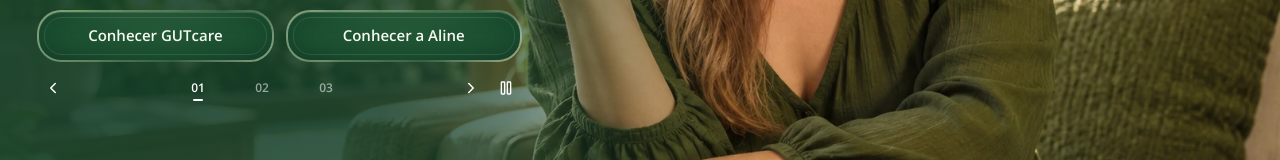
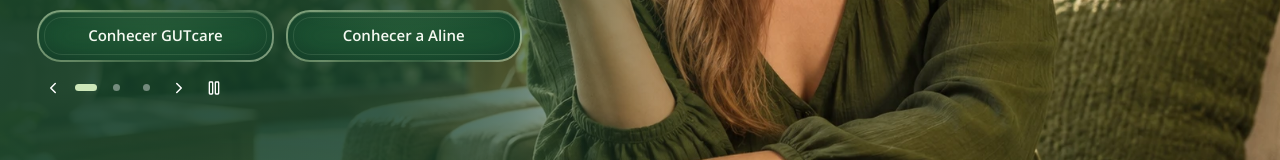
Before and after one commit to marketingsovida-star/dalflore, a React (Vite) app: page / in a window 1280 px wide. Shown: the part 511-671 px from the top of the page. Built offline with nearby package versions, Linux system fonts and the light colour scheme; a web font is replaced by a local one.

Commit message:
Match carousel navigation to compact dot reference

```diff
--- a/src/HomeBanners.tsx
+++ b/src/HomeBanners.tsx
@@ -139,7 +139,7 @@ export function HomeBanners({ open, onVisibilityChange, onExpert }: {
   const controls = <>
     <button type="button" aria-label="Banner anterior" onClick={() => move(-1)}><ChevronLeft size={18} /></button>
     <div className="df-banner-dots" role="group" aria-label="Escolher banner">
-      {banners.map((banner, index) => <button type="button" key={banner.title} aria-label={`Mostrar banner ${index + 1}: ${banner.name}`} title={banner.name} aria-pressed={index === active} onClick={() => setActive(index)}><span aria-hidden="true">{"0" + (index + 1)}</span></button>)}
+      {banners.map((banner, index) => <button type="button" key={banner.title} aria-label={`Mostrar banner ${index + 1}: ${banner.name}`} title={banner.name} aria-pressed={index === active} onClick={() => setActive(index)}><span aria-hidden="true"/></button>)}
     </div>
     <button type="button" aria-label="Próximo banner" onClick={() => move(1)}><ChevronRight size={18} /></button>
     <button type="button" aria-label={paused ? "Reproduzir banners" : "Pausar banners"} aria-pressed={paused} onClick={() => setPaused(value => !value)}>{paused ? <Play size={16} /> : <Pause size={16} />}</button>
--- a/src/banners.css
+++ b/src/banners.css
@@ -94,12 +94,10 @@
 .df-banner-controls { min-height:36px; width:100%; gap:3px; }
 .df-banner-controls > button { width:32px; height:32px; border:0; border-radius:10px; background:transparent; }
 .df-banner-controls > button:hover { background:#82ad6a18; }
-.df-banner-dots { flex:1; justify-content:center; gap:8px; }
-.df-banner-dots button { flex:1; width:auto; max-width:56px; }
-.df-banner-dots span { display:grid; place-items:center; position:relative; width:26px; height:26px; background:transparent; font:600 12px/1 "Open Sans",Arial,sans-serif; border:0; border-radius:0; opacity:.55; transition:opacity .4s; }
-.df-banner-dots span::after { content:""; position:absolute; bottom:0; left:8px; right:8px; height:2px; border-radius:2px; background:currentColor; opacity:0; transition:opacity .4s; }
-.df-banner-dots [aria-pressed="true"] span { width:26px; opacity:1; }
-.df-banner-dots [aria-pressed="true"] span::after { opacity:1; }
+.df-banner-dots { flex:0 0 auto; justify-content:flex-start; gap:2px; }
+.df-banner-dots button { flex:none; width:28px; max-width:none; }
+.df-banner-dots span { display:block; width:7px; height:7px; background:currentColor; border:0; border-radius:99px; opacity:.4; transition:width .4s,opacity .4s,background .4s; }
+.df-banner-dots [aria-pressed="true"] span { width:22px; background:#327445; opacity:1; }
 .df-banners :is(button,a):focus-visible { outline:2px solid #b6d89b; outline-offset:3px; }
 @media(min-width:768px){
  .df-banner-brand{height:92px;display:flex;align-items:center;gap:20px;margin-bottom:12px}
@@ -155,3 +153,5 @@
 @keyframes df-strip-float{from{transform:translate(-7px,-1px);opacity:.45}to{transform:translate(9px,1px);opacity:.8}}
 @keyframes df-soft-light{from{transform:translateX(-8px);opacity:.35}to{transform:translateX(10px);opacity:.7}}
 @media(prefers-reduced-motion:reduce){.df-strip-particles i,.df-banner-benefits::before,.df-banner-particle-zone::before{animation:none}.df-strip-particles,.df-banner-particles{transform:none;transition:none}}
+
+@media(min-width:768px){.df-banner-dots [aria-pressed="true"] span{background:#cde7b9}}
```
Also changed, not shown: 1 other file (tests, documents, lock files or other folders).
